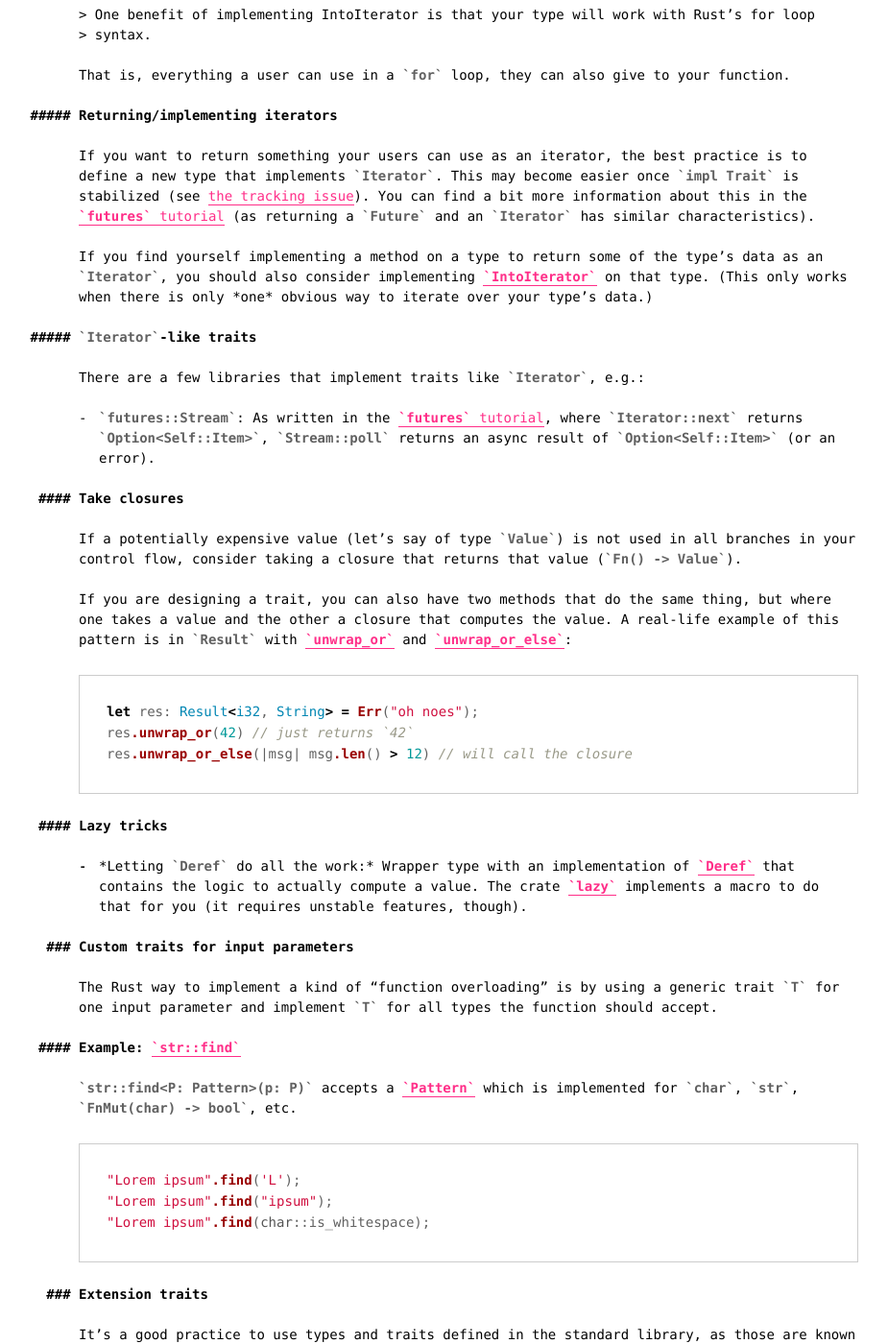
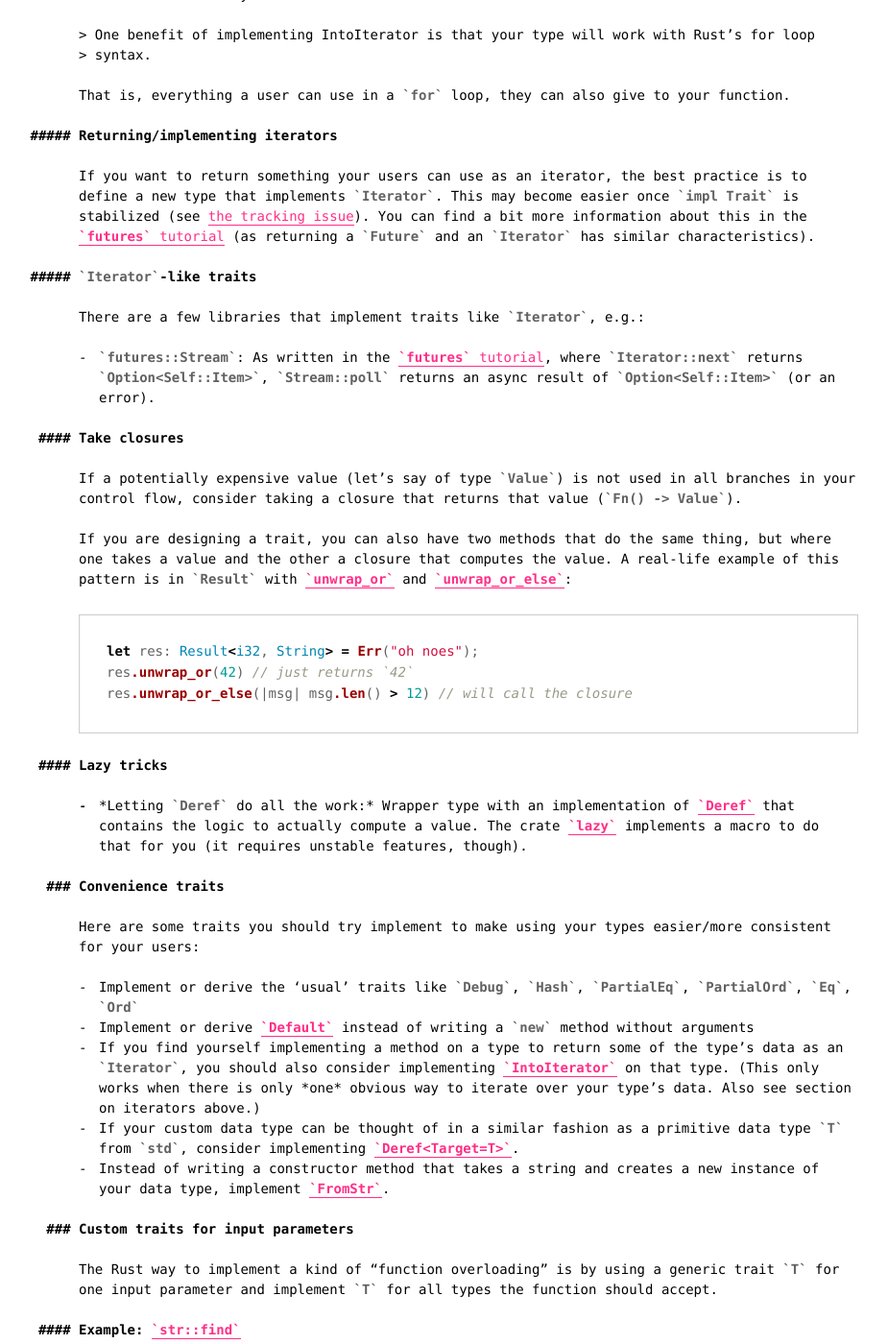
Before and after one commit to killercup/scribbles, a Jekyll site: the page built from _posts/2016-07-21-elegant-apis-in-rust.md, in a window 1280 px wide and 1400 px high, scrolled down 4931 px. Shown: the whole window at 96% size, without its empty margins (152-1077 px from the left). Built offline with Jekyll 4.4.1, drawn with Linux system fonts in a browser that asks for light colours.

Commit message:
Elegant APIs: Convenience traits

```diff
--- a/_posts/2016-07-21-elegant-apis-in-rust.md
+++ b/_posts/2016-07-21-elegant-apis-in-rust.md
@@ -215,6 +213,19 @@ res.unwrap_or_else(|msg| msg.len() > 12) // will call the closure
 [`lazy_static!`]: https://crates.io/crates/lazy_static
 [`Deref`]: https://doc.rust-lang.org/std/ops/trait.Deref.html
 [`lazy`]: https://crates.io/crates/lazy
+
+### Convenience traits
+
+Here are some traits you should try implement to make using your types easier/more consistent for your users:
+
+- Implement or derive the 'usual' traits like `Debug`, `Hash`, `PartialEq`, `PartialOrd`, `Eq`, `Ord`
+- Implement or derive [`Default`] instead of writing a `new` method without arguments
+- If you find yourself implementing a method on a type to return some of the type's data as an `Iterator`, you should also consider implementing [`IntoIterator`] on that type. (This only works when there is only _one_ obvious way to iterate over your type's data. Also see section on iterators above.)
+- If your custom data type can be thought of in a similar fashion as a primitive data type `T` from `std`, consider implementing [`Deref<Target=T>`][`Deref`].
+- Instead of writing a constructor method that takes a string and creates a new instance of your data type, implement [`FromStr`].
+
+[`Default`]: https://doc.rust-lang.org/std/default/trait.Default.html
+[`FromStr`]: https://doc.rust-lang.org/std/str/trait.FromStr.html
 
 ### Custom traits for input parameters
 
```
Also changed, not shown: other parts of _posts/2016-07-21-elegant-apis-in-rust.md (+0 -2 lines).
